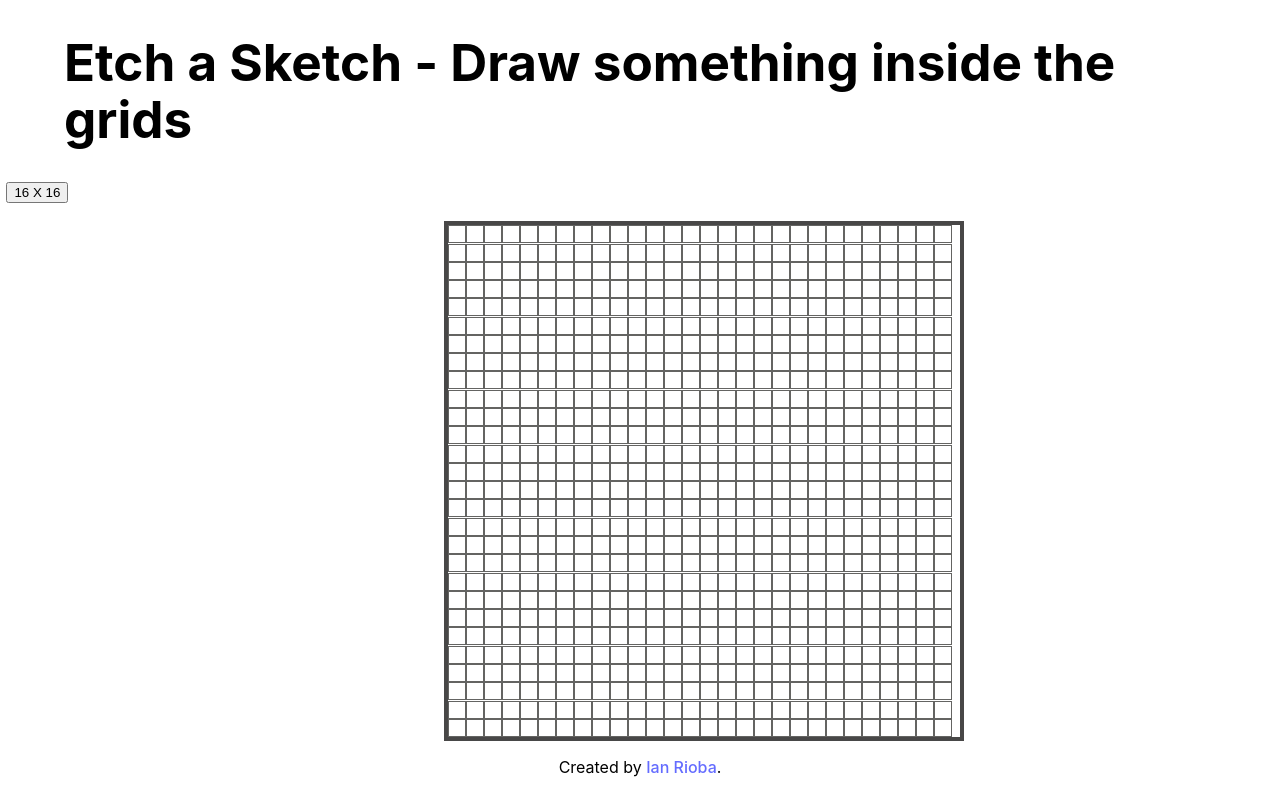
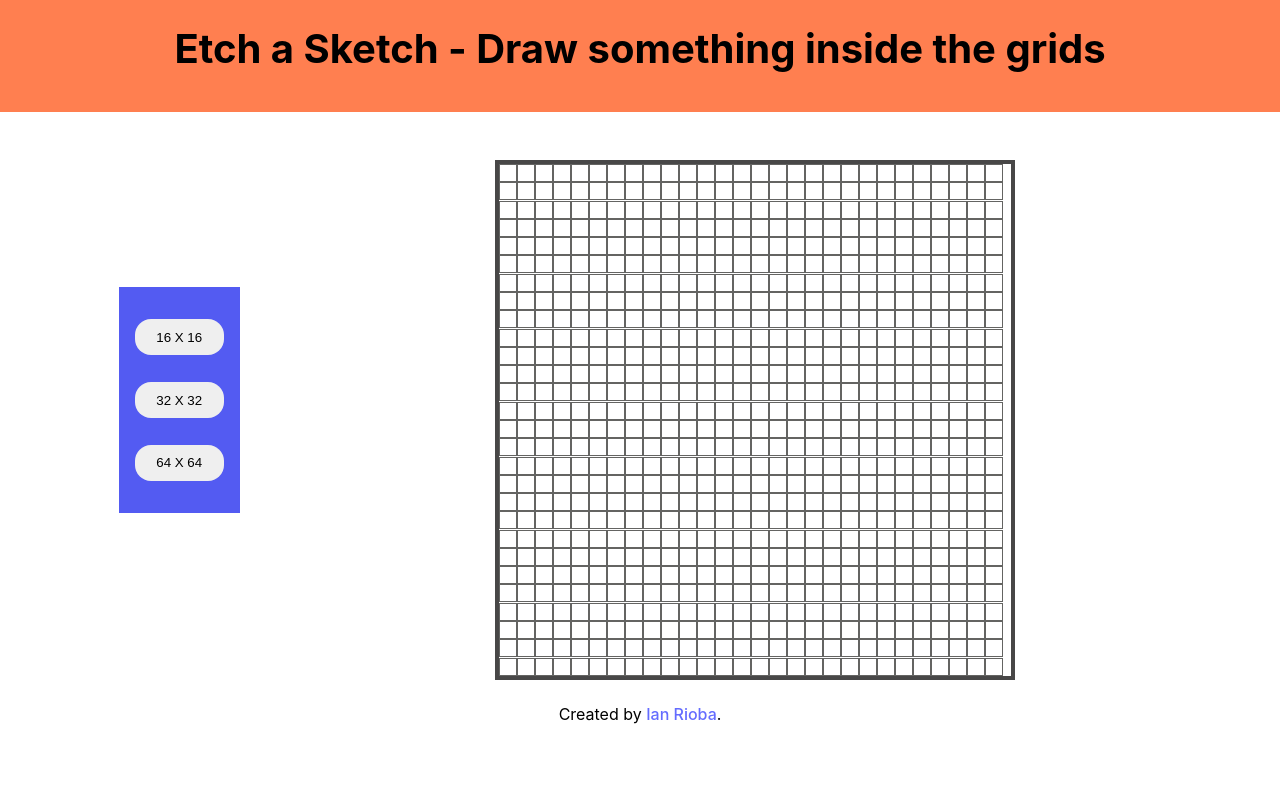
Before and after one commit to Rioba-Ian/Etch-A-Sketch, a website built with Vite: page index.html in a window 1280 px wide. Built offline with nearby package versions, Linux system fonts and the light colour scheme.

Commit message:
main content styling, button, layout

```diff
--- a/index.html
+++ b/index.html
@@ -11,15 +11,19 @@
 
   <body>
 
-    <header class="container">
-      <h1>Etch a Sketch - Draw something inside the grids</h1>
+    <header class="">
+      <div class="header container">
+
+        <h1>Etch a Sketch - Draw something inside the grids</h1>
+      </div>
     </header>
 
-    <aside class="container">
-      <button>16 X 16</button>
-    </aside>
-
-    <main class="container">
+    <main class="container main">
+      <aside class="aside">
+        <button>16 X 16</button>
+        <button>32 X 32</button>
+        <button>64 X 64</button>
+      </aside>
       <div id="container"></div>
     </main>
 
--- a/style.css
+++ b/style.css
@@ -4,7 +4,7 @@
 
 html {
   height: 100%;
-  font-size: 16px;
+  font-size: 1rem;
 }
 
 a {
@@ -17,35 +17,68 @@ a:hover {
   color: #535bf2;
 }
 
+button {
+  padding: 0.8em 1.6em;
+  border-radius: 16px;
+  border: none;
+}
+
 body {
   height: 100%;
   margin: 0;
   display: grid;
-  grid-template-columns: 10% 90%;
+  grid-template-columns: 2rem 1fr;
   grid-template-rows: 1fr 4fr 1fr;
   grid-template-areas:
     "header header"
-    "sidebar main"
+    "main main"
     "footer footer"
   ;
+
 }
 
 h1 {
-  font-size: 3.2em;
+  font-size: clamp(2rem, 2rem + 2vw, 2.5rem);
   line-height: 1.1;
 }
 
 header {
   grid-area: header;
+  background-color: coral;
+
+  text-align: center;
+}
+
+
+main {
+  grid-area: main;
+
+  display: grid;
+  grid-template-columns: 20% 1fr;
+  grid-template-areas:
+    "sidebar content";
+  align-items: center;
+  justify-items: center;
+}
+
+.main {
+  padding: 1vmin 0;
 }
 
 aside {
   grid-area: sidebar;
+  background-color: #535bf2;
+  padding: 2em 1em;
+
+  display: flex;
+  flex-direction: column;
 }
 
-main {
-  grid-area: main;
+.aside button+button {
+  margin-top: 2em;
 }
+
+
 
 footer {
   grid-area: footer;
```
